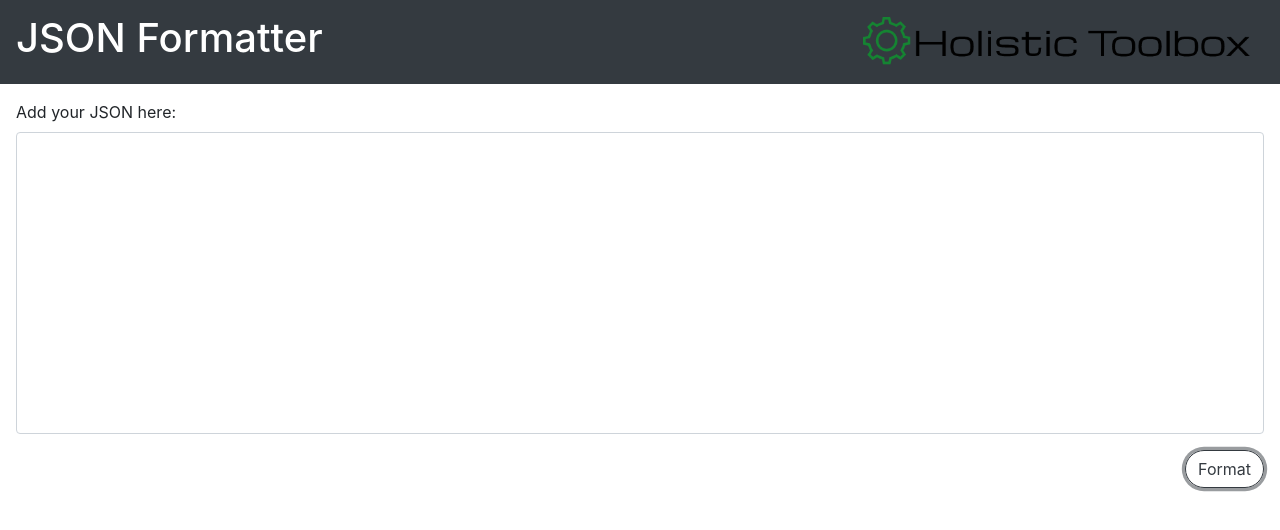
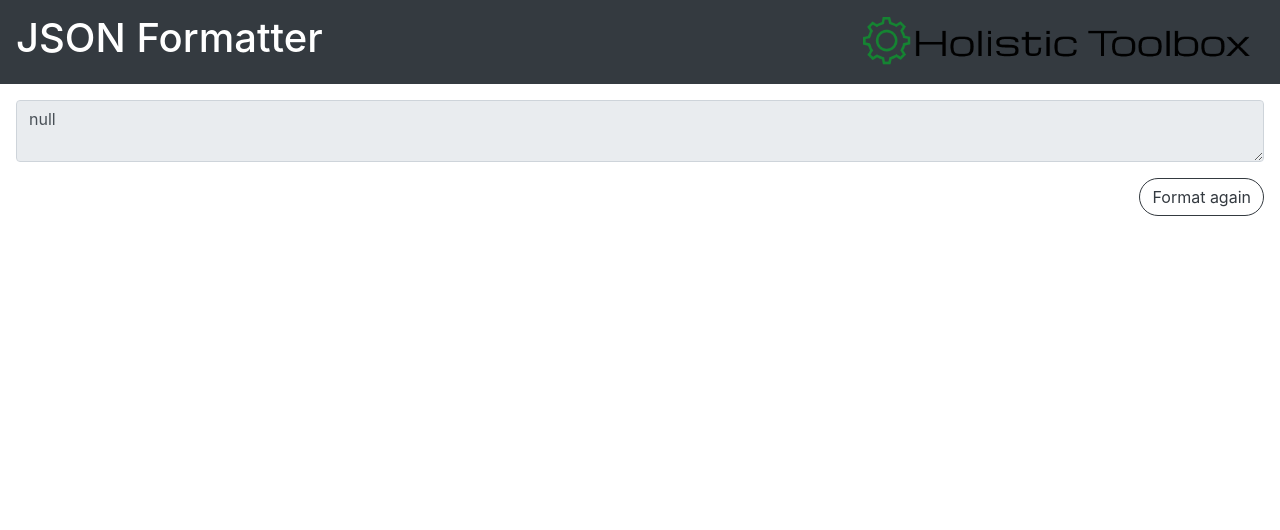
Before and after one commit to holistic-web/toolbox, a Vue app in the folder tools/json-formatter/: page / in a window 1280 px wide. Both pictures are taken after a click on the button "Format". Shown: the top 530 px of the page. Built offline with nearby package versions, Linux system fonts and the light colour scheme.

Commit message:
feature: added spacing options

```diff
--- a/tools/json-formatter/src/components/JsonFormatter.vue
+++ b/tools/json-formatter/src/components/JsonFormatter.vue
@@ -2,38 +2,97 @@
 	<div class="JsonFormatter">
 
 		<b-form-group
+			v-if="!alreadyFormatted"
 			label="Add your JSON here:"
 			label-for="JsonFormatter-input">
+
+			<b-form-group>
+				<b-form-radio-group
+					class="JsonFormatter__options"
+					v-model="whitespace"
+					:options="whitespaceOptions"
+					buttons
+					button-variant="outline-dark"
+					size="md"/>
+			</b-form-group>
 
 			<b-form-textarea
 				class="JsonFormatter__input"
 				id="input-json"
+				v-model="jsonString"
 				rows="12"
 				max-rows="100"/>
 
-			<b-button
+			<span class="JsonFormatter__errorMessage" v-text="errorMessage"/>
+
+			<app-button
 				class="JsonFormatter__button"
-				variant="outline-dark"
 				v-text="'Format'"
-				pill
-				@click="submit"/>
+				@click.native="formatJSON"/>
 
 		</b-form-group>
+
+		<div v-else>
+
+			<b-form-textarea
+				class="JsonFormatter__input"
+				v-model="formattedJSON"
+				disabled/>
+
+			<app-button
+				class="JsonFormatter__button"
+				v-text="'Format again'"
+				@click.native="reset"/>
+
+		</div>
+
 	</div>
 </template>
 
 <script>
+import AppButton from './AppButton';
+
 export default {
+	components: {
+		AppButton
+	},
+	data() {
+		return {
+			alreadyFormatted: false,
+			errorMessage: null,
+			parsedJSON: null,
+			jsonString: null,
+			formattedJSON: null,
+			whitespace: '\t',
+			whitespaceOptions: [
+				{ text: 'Tabs', value: '\t' },
+				{ text: 'Spaces', value: 4 },
+				{ text: 'None', value: 0 }
+			]
+		}
+	},
 	methods: {
-		submit() {
-			alert("Form Submitted")
-			/**
-			 * #TODO:
-			 *
-			 * Use JSON.parse to attempt to parse their input and then hide the text input
-			 * Use JSON.stringify to re format their input and show, maybe in a jumbotron?
-			 * Make sure we add a button such as 'Format again' to reset the page to it's orginal state
-			 */
+		formatJSON() {
+			try {
+				this.errorMessage = false;
+				this.parsedJSON = JSON.parse(this.jsonString);
+				this.formattedJSON = JSON.stringify(
+					this.parsedJSON,
+					null,
+					this.whitespace
+				);
+				this.alreadyFormatted = true;
+			} catch (err) {
+				this.errorMessage = err;
+				throw err;
+			}
+		},
+		reset() {
+			this.alreadyFormatted = false;
+			this.errorMessage = null;
+			this.parsedJSON = null;
+			this.jsonString = null;
+			this.formattedJSON = null;
 		}
 	}
 }
@@ -45,6 +104,10 @@ export default {
 	display: flex;
 	flex-direction: column;
 
+	&__options {
+		float: right;
+	}
+
 	&__input{
 		margin-bottom: 1rem;
 	}
```
